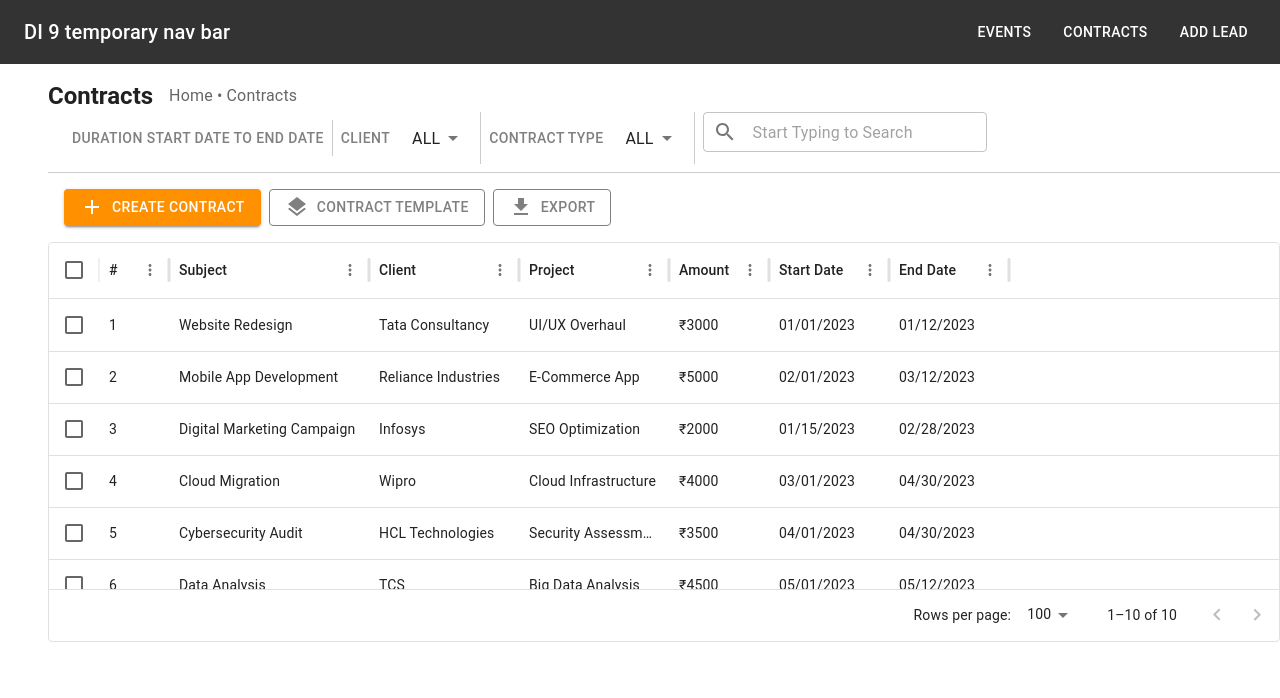
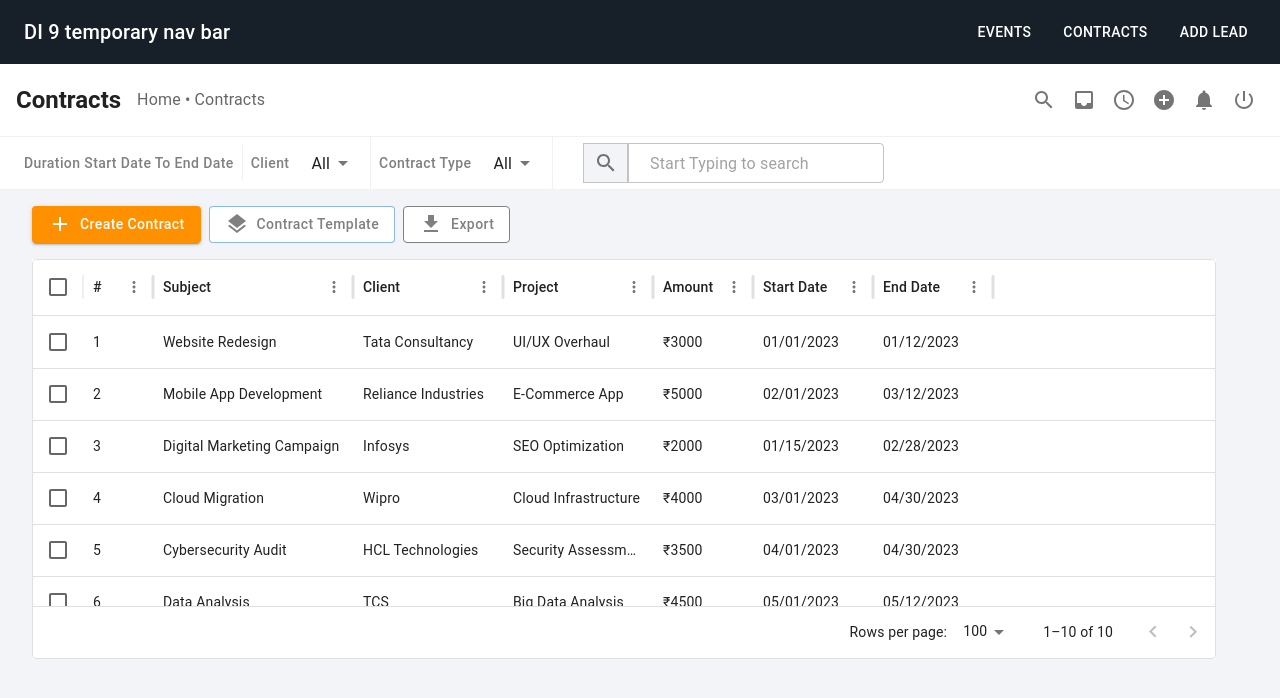
Before and after one commit to gharat-purva/9di, a React (Vite) app: page /contracts in a window 1280 px wide. Shown: the top 698 px of the page. Built offline with nearby package versions, Linux system fonts and the light colour scheme.

Commit message:
redesign

```diff
--- a/src/components/ContractsTable.jsx
+++ b/src/components/ContractsTable.jsx
@@ -1,8 +1,13 @@
 import * as React from 'react';
 import { DataGrid } from '@mui/x-data-grid';
 import { Box, Button, Typography, TextField, MenuItem, InputAdornment, IconButton } from '@mui/material';
+import AddIcon from '@mui/icons-material/Add';
 import SearchIcon from '@mui/icons-material/Search';
-import AddIcon from '@mui/icons-material/Add';
+import InboxIcon from '@mui/icons-material/Inbox';
+import AccessTimeIcon from '@mui/icons-material/AccessTime';
+import AddCircleIcon from '@mui/icons-material/AddCircle';
+import NotificationsIcon from '@mui/icons-material/Notifications';
+import PowerSettingsNewIcon from '@mui/icons-material/PowerSettingsNew';
 import LayersIcon from '@mui/icons-material/Layers';
 import GetAppIcon from '@mui/icons-material/GetApp';
 import rowsData from '../data/contracts.json';
@@ -40,16 +45,26 @@ export default function ContractsTable() {
   });
 
   return (
-    <Box sx={{ backgroundColor: 'white', minHeight: '100vh', pt: 2, pl: 6 }}>
-      <Box sx={{ display: 'flex', alignItems: 'center' }}>
+    <Box sx={{ backgroundColor: '#f3f4f8', minHeight: '100vh' }}>
+      <Box sx={{ backgroundColor: 'white',  p: 2, display: 'flex', alignItems: 'center', justifyContent: 'space-between', px: 2, borderBottom: '1px solid #eef2f6' }}>
+        <Box sx={{ display: 'flex', alignItems: 'center' }}>
           <Typography variant="h5" fontWeight="bold" sx={{ textTransform: 'none' }}>Contracts</Typography>
           <Typography variant="subtitle1" color="textSecondary" sx={{ ml: 2, textTransform: 'none' }}>Home • Contracts</Typography>
         </Box>
-      <Box sx={{ backgroundColor: 'white', px: 2, borderBottom: '1px solid #ccc', pb: 1 }}>
-        <Button variant="text" sx={{ borderRight: '1px solid #ccc', borderRadius: 0, color: 'gray', '&:hover': { backgroundColor: 'transparent' }, '&:focus': { backgroundColor: 'transparent' } }}>
+        <Box sx={{ display: 'flex', alignItems: 'center', color: '#616e7f' }}>
+          <IconButton><SearchIcon /></IconButton>
+          <IconButton><InboxIcon /></IconButton>
+          <IconButton><AccessTimeIcon /></IconButton>
+          <IconButton><AddCircleIcon /></IconButton>
+          <IconButton><NotificationsIcon /></IconButton>
+          <IconButton><PowerSettingsNewIcon /></IconButton>
+        </Box>
+      </Box>
+      <Box sx={{ backgroundColor: 'white', px: 2, borderBottom: '1px solid #eef2f6',}}>
+        <Button variant="text" sx={{  textTransform: 'none', borderRight: '1px solid #eef2f6', borderRadius: 0, color: 'gray', '&:hover': { backgroundColor: 'transparent' }, '&:focus': { backgroundColor: 'transparent' } }}>
           Duration Start Date To End Date
         </Button>
-        <Button variant="text" sx={{ borderRight: '1px solid #ccc', borderRadius: 0, color: 'gray', '&:hover': { backgroundColor: 'transparent' }, '&:focus': { backgroundColor: 'transparent' } }}>
+        <Button variant="text" sx={{  textTransform: 'none',borderRight: '1px solid #eef2f6', borderRadius: 0, color: 'gray', '&:hover': { backgroundColor: 'transparent' }, '&:focus': { backgroundColor: 'transparent' } }}>
           Client
           <TextField
             select
@@ -75,45 +90,61 @@ export default function ContractsTable() {
             ))}
           </TextField>
         </Button>
-        <Button variant="text" sx={{ borderRight: '1px solid #ccc', borderRadius: 0, color: 'gray', '&:hover': { backgroundColor: 'transparent' }, '&:focus': { backgroundColor: 'transparent' } }}>
+        <Button variant="text" sx={{  textTransform: 'none', borderRight: '1px solid #eef2f6', borderRadius: 0, color: 'gray', '&:hover': { backgroundColor: 'transparent' }, '&:focus': { backgroundColor: 'transparent' } }}>
           Contract Type
           <TextField select size="small" defaultValue="All" sx={{ ml: 1, width: 'auto', minWidth: 50, '& .MuiOutlinedInput-root': { border: 'none','& fieldset': {border: 'none',}, } }}>
             <MenuItem value="All" sx={{ fontWeight: 'bold', color: 'black', border: 'none' }}>All</MenuItem>
           </TextField>
         </Button>
+        <IconButton sx={{
+              backgroundColor: '#f3f4f8',
+              border: 'solid 1px',
+              borderColor: '#c4c4c4',
+              borderRadius: 0,
+              p: 1,
+              height: '40px',
+              width: '45px',
+              ml: '30px'
+            }}>
+              <SearchIcon />
+            </IconButton>
         <TextField
-          size="small"
+          size="large"
           variant="outlined"
-          placeholder="Start Typing to Search"
+          placeholder="Start Typing to search"
           value={searchTerm}
           onChange={handleSearchChange}
           InputProps={{
             startAdornment: (
               <InputAdornment position="start">
-                <IconButton edge="start">
-                  <SearchIcon />
-                </IconButton>
+
               </InputAdornment>
             ),
           }}
-          sx={{ ml: 1, flex: 1, '& .MuiOutlinedInput-root': { border: 'none' } }}
+          sx={{ '& .MuiOutlinedInput-root': {
+                  height: '40px',
+                  borderTopLeftRadius: 0,
+                  borderBottomLeftRadius: 0,
+                  borderLeft: 'none',
+                  mt:0.8
+                }, }}
         />
       </Box>
-      <Box sx={{ display: 'flex', backgroundColor: 'white', px: 2, py: 2 }}>
-        <Button variant="contained" sx={{ backgroundColor: '#ff9000', color: 'white', mr: 1, border: 'none' }}>
+      <Box sx={{ display: 'flex', backgroundColor: '#f3f4f8', px: 2, py: 2, ml: 2 }}>
+        <Button variant="contained" sx={{  textTransform: 'none', backgroundColor: '#ff9000', color: 'white', mr: 1, border: 'none' }}>
           <AddIcon sx={{ mr: 1 }} />
           Create Contract
         </Button>
-        <Button variant="outlined" sx={{ mr: 1, color: 'gray', border: '1px solid gray', '&:hover': { backgroundColor: 'transparent' }, '&:focus': { backgroundColor: 'transparent' } }}>
+        <Button variant="outlined" sx={{  backgroundColor: 'white', textTransform: 'none', mr: 1, color: 'gray'}}>
           <LayersIcon sx={{ mr: 1 }} />
           Contract Template
         </Button>
-        <Button variant="outlined" sx={{ color: 'gray', border: '1px solid gray', '&:hover': { backgroundColor: 'transparent' }, '&:focus': { backgroundColor: 'transparent' } }}>
+        <Button variant="outlined" sx={{  backgroundColor: 'white', textTransform: 'none', color: 'gray', border: '1px solid gray' }}>
           <GetAppIcon sx={{ mr: 1 }} />
           Export
         </Button>
       </Box>
-      <Box sx={{ height: 400 }}>
+      <Box sx={{ height: 400, mr:8, ml:4, backgroundColor: 'white' }}>
         <DataGrid rows={filteredRows} columns={columns} pageSize={5} rowsPerPageOptions={[5]} checkboxSelection />
       </Box>
     </Box>
--- a/src/components/NavBar.jsx
+++ b/src/components/NavBar.jsx
@@ -6,7 +6,7 @@ import { Link } from 'react-router-dom';
 
 const NavBar = () => {
   return (
-    <AppBar position="static" sx={{ backgroundColor: '#333' }}>
+    <AppBar position="static" sx={{ backgroundColor: '#172029' }}>
       <Toolbar>
         <Typography variant="h6" sx={{ flexGrow: 1 }}>
           DI 9 temporary nav bar
```
